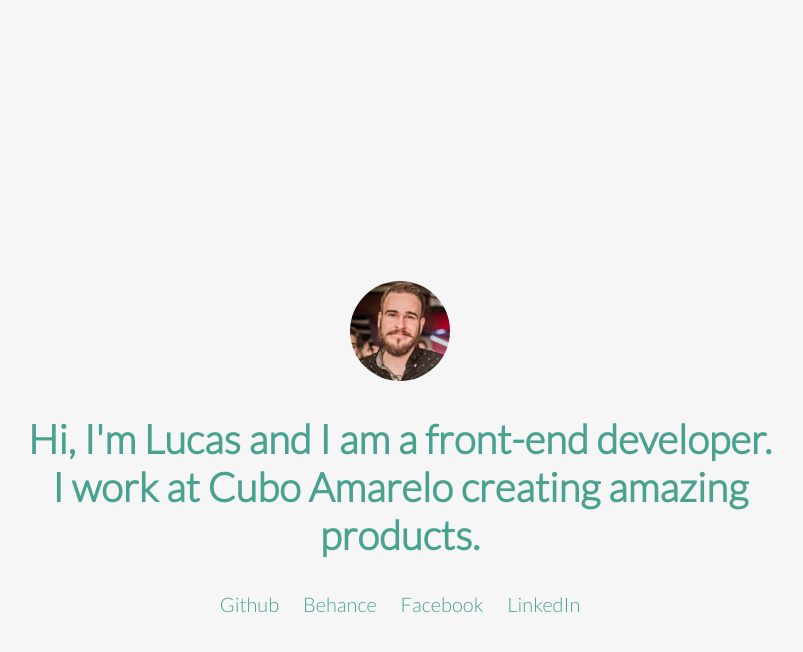
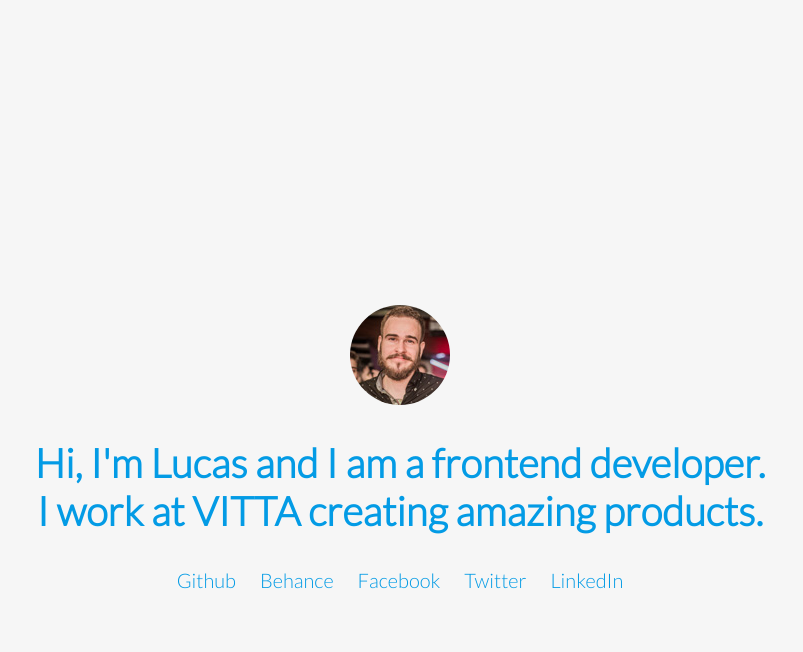
Before and after one commit to gedasilva/vilaboim.github.io, a Jekyll site: the page built from index.html, in a window 1280 px wide. Shown: the top 652 px of the page, without its empty margins (240-1043 px from the left). Built offline with Jekyll 4.4.1, drawn with Linux system fonts in a browser that asks for light colours.

Commit message:
Added twitter link, updated work infos and changed text colors

```diff
--- a/_config.yml
+++ b/_config.yml
@@ -2,7 +2,7 @@
 title: Lucas Vilaboim
 email: lucas@vilaboim.com
 description: > # this means to ignore newlines until "baseurl:"
-  Hi, I'm Lucas and I am a front-end developer. I work at Cubo Amarelo creating amazing products.
+  Hi, I'm Lucas and I am a frontend developer. I work at VITTA creating amazing products.
 baseurl: "" # the subpath of your site, e.g. /blog/
 url: "http://vilaboim.com" # the base hostname & protocol for your site
 
@@ -12,8 +12,8 @@ twitter_username: lucasvilaboim
 facebook_username: luvilaboim
 linkedin_link: "https://br.linkedin.com/pub/lucas-vilaboim/9b/76/529"
 
-work_name: "Cubo Amarelo"
-work_link: "http://cuboamarelo.com"
+work_name: "VITTA"
+work_link: "https://vitta.me"
 
 # Build settings
 markdown: kramdown
--- a/_includes/header.html
+++ b/_includes/header.html
@@ -1,13 +1,14 @@
 <header class="site-header">
 
-  <img class="avatar" src="img/avatar.jpg" alt="Lucas Vilaboim - front-end developer">
-  <h1>Hi, I'm Lucas and I am a front-end developer.</h1>
-  <h1>I work at <a href="{{ site.work_link }}" title="{{ site.work_name }}">Cubo Amarelo</a> creating amazing products.</h1>
+  <img class="avatar" src="img/avatar.jpg" alt="Lucas Vilaboim - frontend developer at VITTA">
+  <h1>Hi, I'm Lucas and I am a frontend developer.</h1>
+  <h1>I work at <a href="{{ site.work_link }}" title="{{ site.work_name }}">VITTA</a> creating amazing products.</h1>
 
   <ul class="redes">
     <li><a href="https://github.com/{{ site.github_username }}" title="Github">Github</a></li>
     <li><a href="https://www.behance.net/{{ site.behance_username }}" title="Behance">Behance</a></li>
     <li><a href="https://www.facebook.com/{{ site.facebook_username }}" title="Facebook">Facebook</a></li>
+    <li><a href="https://www.twitter.com/{{ site.twitter_username }}" title="Twitter">Twitter</a></li>
     <li><a href="{{ site.linkedin_link }}" title="LinkedIn">LinkedIn</a></li>
   </ul>
 
--- a/_sass/_base.scss
+++ b/_sass/_base.scss
@@ -44,7 +44,8 @@ a {
   }
 }
 
-h1 {
+h1,
+.h1 {
   margin: 0;
   font-size: 4em;
   line-height: 1.2;
--- a/_sass/_layout.scss
+++ b/_sass/_layout.scss
@@ -1,3 +1,15 @@
+html,
+body {
+	height: 100%;
+}
+
+.main {
+	display: flex;
+	flex-wrap: wrap;
+	align-items: center;
+	justify-content: center;
+}
+
 .avatar {
   margin-bottom: $spacing-unit;
   border-radius: 50%;
--- a/css/main.scss
+++ b/css/main.scss
@@ -11,10 +11,9 @@ $base-line-height: 1.5;
 
 $spacing-unit:     30px;
 
-$text-color:       #49a290;
-$text-color-hover: #19554b;
-// 29282C;
-$background-color: #f6f6f6;
+$text-color:       #039BE5;
+$text-color-hover: #0288D1;
+$background-color: #F6F6F6;
 
 // Width of the content area
 $content-width:    800px;
```
